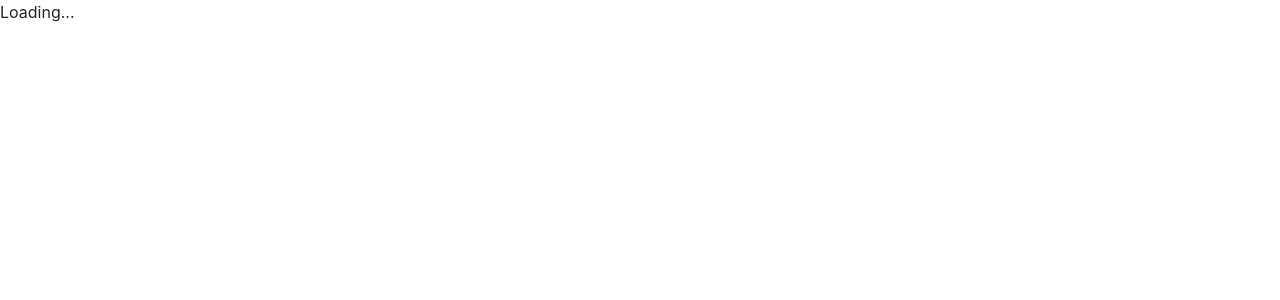
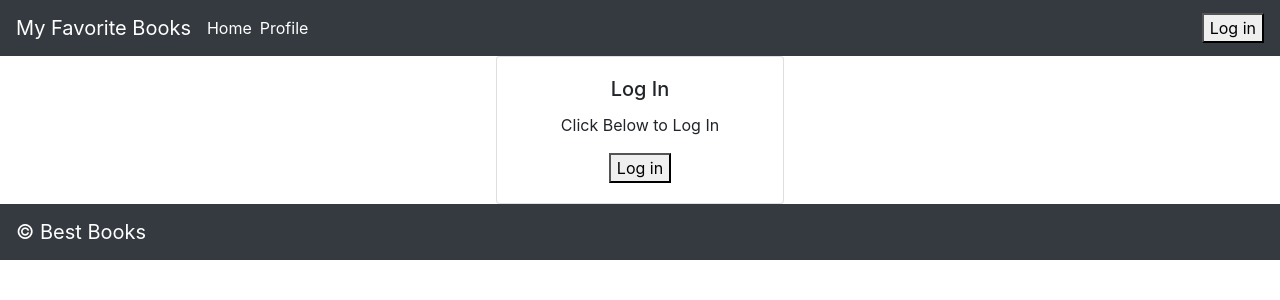
Before and after one commit to vmasten/best-books-front-end, a React (Create React App) app: page / in a window 1280 px wide. Shown: the top 300 px of the page. Built offline with nearby package versions, Linux system fonts and the light colour scheme.

Commit message:
auth working, nav bar and profile aligned but not heavily styled

```diff
--- a/package.json
+++ b/package.json
@@ -3,7 +3,7 @@
   "version": "0.1.0",
   "private": true,
   "dependencies": {
-    "@auth0/auth0-react": "1.3.0",
+    "@auth0/auth0-react": "^1.3.0",
     "@testing-library/jest-dom": "5.11.9",
     "@testing-library/react": "11.2.5",
     "@testing-library/user-event": "12.8.0",
--- a/src/App.js
+++ b/src/App.js
@@ -7,6 +7,10 @@ import {
   Switch,
   Route
 } from "react-router-dom";
+import { withAuth0 } from '@auth0/auth0-react'
+import Login from './Login.js'
+import Books from './MyFavoriteBooks.js'
+import Profile from './Profile.js'
 
 class App extends React.Component {
 
@@ -19,9 +23,12 @@ class App extends React.Component {
             <Header />
               <Switch>
                 <Route exact path="/">
-                  {/* TODO: if the user is logged in, render the `MyFavoriteBooks` component, if they are not, render the `Login` component */}
+                  {this.props.auth0.isAuthenticated ?
+                    <Books/> : <Login/>}
                 </Route>
-                {/* TODO: add a route with a path of '/profile' that renders a `Profile` component */}
+                <Route exact path="/profile">
+                    <Profile/>
+                </Route>
               </Switch>
             <Footer />
           </IsLoadingAndError>
@@ -31,4 +38,4 @@ class App extends React.Component {
   }
 }
 
-export default App;
+export default withAuth0(App);
--- a/src/Header.js
+++ b/src/Header.js
@@ -1,17 +1,25 @@
 import React from 'react';
 import 'bootstrap/dist/css/bootstrap.min.css';
 import Navbar from 'react-bootstrap/Navbar';
+import Nav from 'react-bootstrap/Nav'
 import { Link } from "react-router-dom";
 import './header.css';
+import LoginButton from './LoginButton';
+import LogoutButton from './LogoutButton';
 
 class Header extends React.Component {
   render() {
     return(
       <Navbar collapseOnSelect expand="lg" bg="dark" variant="dark">
         <Navbar.Brand>My Favorite Books</Navbar.Brand>
-          <Link to="/">Home</Link>
-          <Link to="/profile">Profile</Link>
-          {/* TODO: if the user is logged in, render the `LogoutButton` - if the user is logged out, render the `LoginButton` */}
+          <Nav className='mr-auto'>
+          <Link className='pr-2' to="/">Home</Link>
+          <Link className='pr-2' to="/profile">Profile</Link>
+          </Nav>
+          <Nav>
+          <LoginButton/>
+          <LogoutButton className='navbar-right'/>
+          </Nav>
       </Navbar>
     )
   }
--- a/src/Login.js
+++ b/src/Login.js
@@ -1,9 +1,12 @@
 import React from 'react';
 import 'bootstrap/dist/css/bootstrap.min.css';
 import Card from 'react-bootstrap/Card';
+import { withAuth0 } from '@auth0/auth0-react';
+import LoginButton from './LoginButton';
 import './login.css';
 
 class Login extends React.Component {
+
   render() {
     return(
       <Card style={{ width: '18rem' }}>
@@ -12,11 +15,11 @@ class Login extends React.Component {
           <Card.Text>
             Click Below to Log In
           </Card.Text>
-          {/* TODO: add a `LoginButton` component here that will log the user in with Auth0 */}
+          <LoginButton/>
         </Card.Body>
       </Card>
     )
   }
 }
 
-export default Login;
+export default withAuth0(Login);
--- /dev/null
+++ b/src/LoginButton.js
@@ -0,0 +1,15 @@
+import React from 'react';
+import { useAuth0 } from '@auth0/auth0-react';
+
+function LoginButton() {
+  const {
+    isAuthenticated,
+    loginWithRedirect,
+  } = useAuth0();
+
+  return !isAuthenticated && (
+    <button onClick={loginWithRedirect}>Log in</button>
+  );
+}
+
+export default LoginButton;
--- /dev/null
+++ b/src/LogoutButton.js
@@ -0,0 +1,15 @@
+import React from 'react';
+import { useAuth0 } from '@auth0/auth0-react';
+
+function LogoutButton() {
+  const { isAuthenticated, logout } = useAuth0();
+
+return isAuthenticated && (
+  <button onClick={() => {
+    logout({ returnTo: window.location.origin });
+  }}>Log out</button>
+);
+
+}
+
+export default LogoutButton;
--- /dev/null
+++ b/src/Profile.js
@@ -0,0 +1,18 @@
+import React from 'react';
+import { withAuth0 } from '@auth0/auth0-react'
+
+class Profile extends React.Component {
+  render() {
+    const { user } = this.props.auth0;
+    return (
+      <div className='pl-3'>
+      <h2>Hello, {user.given_name}. Or do you prefer {user.nickname}?</h2>
+      <img src={user.picture} alt={user.name}/>
+      <p>Email {user.given_name} at: {user.email}</p>
+      </div>
+  )
+  }
+
+}
+
+export default withAuth0(Profile);
--- a/src/index.js
+++ b/src/index.js
@@ -1,11 +1,15 @@
 import React from 'react';
 import ReactDOM from 'react-dom';
+import { Auth0Provider } from '@auth0/auth0-react';
 import App from './App';
 
-// TODO: wrap everything in Auth0
 ReactDOM.render(
-  <React.StrictMode>
-    <App />
-  </React.StrictMode>,
-  document.getElementById('root')
+  <Auth0Provider
+    domain="dev-amp58672.us.auth0.com"
+    clientId="FdOceXati5c6zYZwc3QcZiQpt8f0AHo2"
+    redirectUri={window.location.origin}
+>
+  <App />
+</Auth0Provider>,
+document.getElementById('root')
 );
```
Also changed, not shown: 1 other file (tests, documents, lock files or other folders).
